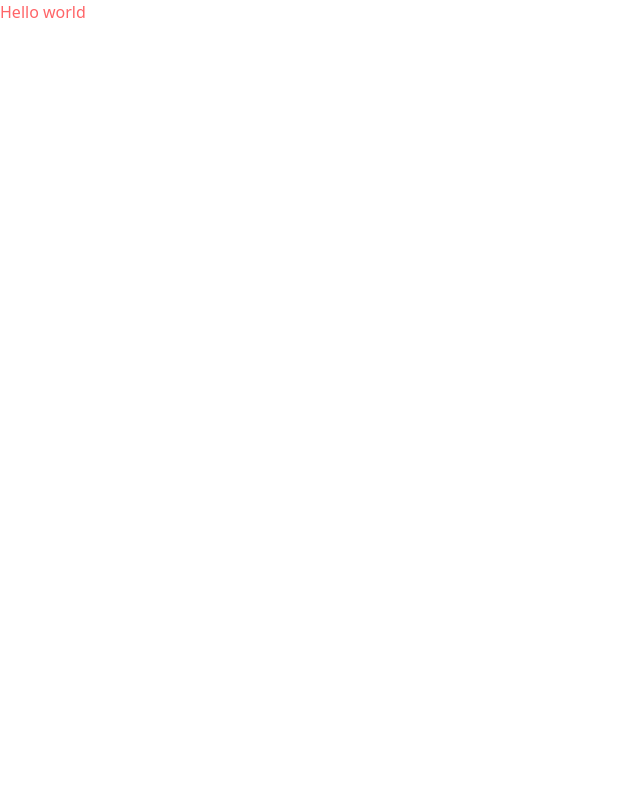
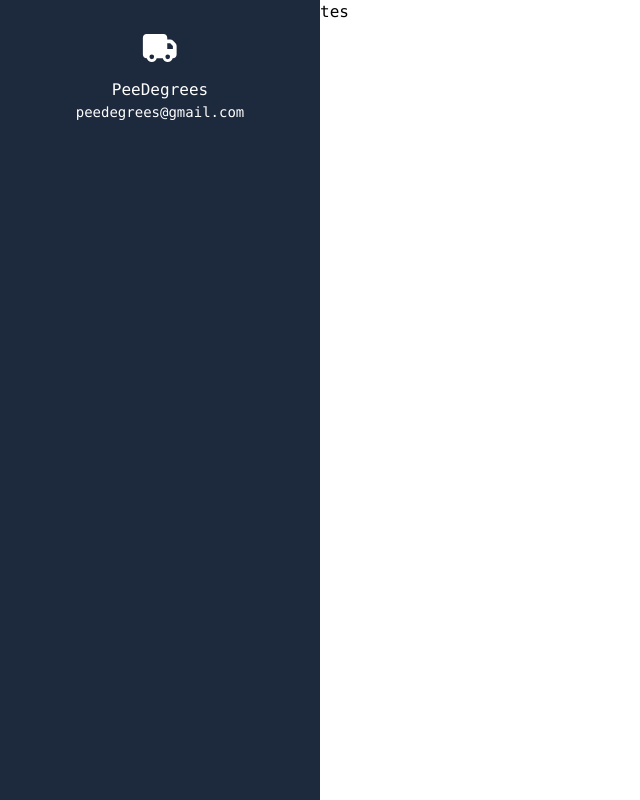
Before and after one commit to PeeOops/stock-app, a React (Vite) app in the folder frontend/: page / in a window 1280 px wide. Shown: the whole page, without its empty margins (0-640 px from the left). Built offline with nearby package versions, Linux system fonts and the light colour scheme.

Commit message:
Installed FontAwesomeIcon and making Dashboard UI Page

```diff
--- a/frontend/src/pages/Dashboard.jsx
+++ b/frontend/src/pages/Dashboard.jsx
@@ -1,7 +1,21 @@
+import { faTruck } from "@fortawesome/free-solid-svg-icons";
+import { FontAwesomeIcon } from "@fortawesome/react-fontawesome";
+
 const Dashboard = () => {
     return(
         <>
-            <p className="text-red-400">Hello world</p>
+            <div className="grid grid-cols-[1fr_3fr] h-screen font-mono">
+                {/* Navigation panel */}
+                <div className="flex flex-col items-center bg-slate-800 text-white pt-8">
+                    <FontAwesomeIcon icon={faTruck} className="text-3xl mb-4" />
+                    <p>PeeDegrees</p>
+                    <p className="text-sm">peedegrees@gmail.com</p>
+                </div>
+                {/* Content */}
+                <div className="bg-white">
+                    <p>tes</p>
+                </div>
+            </div>
         </>
     )
 }
--- a/package.json
+++ b/package.json
@@ -9,5 +9,10 @@
         "axios": "^1.6.4",
         "laravel-vite-plugin": "^1.0.0",
         "vite": "^5.0.0"
+    },
+    "dependencies": {
+        "@fortawesome/fontawesome-svg-core": "^7.0.0",
+        "@fortawesome/free-solid-svg-icons": "^7.0.0",
+        "@fortawesome/react-fontawesome": "^0.2.3"
     }
 }
```
Also changed, not shown: 1 other file (tests, documents, lock files or other folders).
